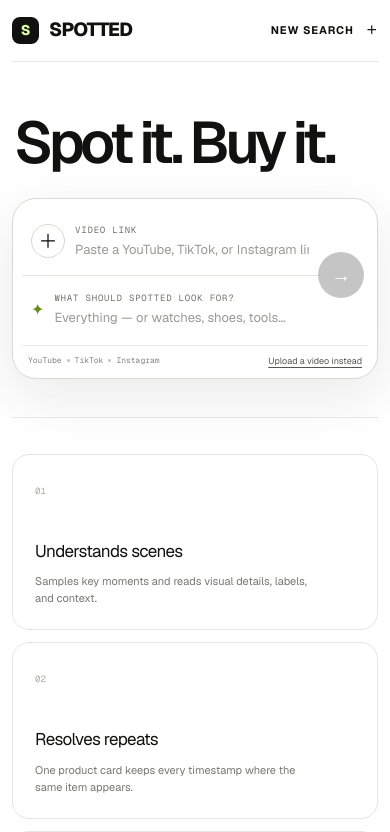
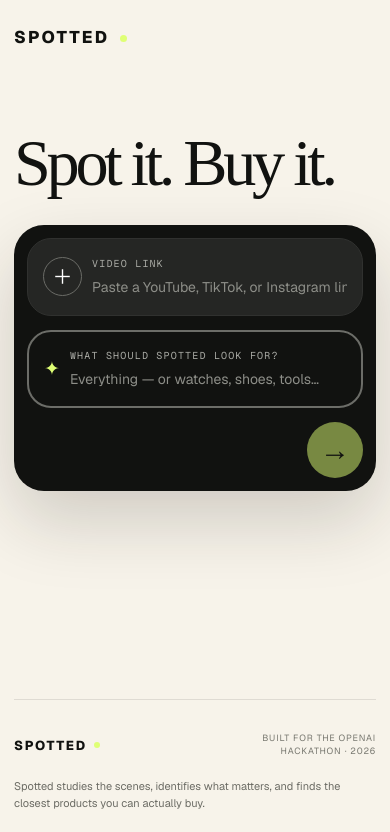
Before and after one commit to JacobButler121/no-name, a Next.js app: page / in a window 390 px wide. Shown: the top 832 px of the page. Built offline with nearby package versions, Linux system fonts and the light colour scheme.

Commit message:
Match landing page to Spotted campaign design

```diff
--- a/app/globals.css
+++ b/app/globals.css
@@ -109,3 +109,83 @@ footer p{margin:0;text-align:center;font-family:var(--font-geist-sans),Arial,san
   footer{min-height:145px;grid-template-columns:1fr auto;align-content:center}
   footer p{display:block;grid-column:1 / -1;grid-row:2;margin-top:19px;text-align:left}
 }
+
+/* Landing direction matched to the Spotted campaign artwork. */
+:root{--paper:#f7f3ea;--acid:#dfff75}
+body{background:var(--paper)}
+.app-shell{width:min(1580px,100%);min-height:100vh;display:flex;flex-direction:column;padding:0 54px}
+.topbar{height:108px;border-bottom:0}
+.hero-logo{gap:11px;font-size:22px;font-weight:780;letter-spacing:.16em}
+.hero-logo i,.footer-logo i{width:9px;height:9px;display:block;border-radius:50%;background:var(--acid)}
+.intro{padding:102px 0 54px}
+.intro h1{font-family:"Iowan Old Style",Baskerville,"Times New Roman",serif;font-size:clamp(78px,8vw,138px);line-height:.89;letter-spacing:-.065em;font-weight:400}
+.composer{width:min(1370px,100%);padding:27px;border:0;border-radius:48px;background:#111210;color:#fff;box-shadow:0 30px 70px rgba(32,27,20,.18)}
+.composer-fields{grid-template-columns:minmax(0,1.08fr) minmax(330px,.82fr) 78px;gap:18px}
+.prompt-field{min-height:100px;padding:18px 25px;border-radius:50px}
+.prompt-field-url{background:#252624;border:1px solid #30312f}
+.prompt-field-focus{background:transparent;border:2px solid #6c6d68}
+.prompt-field:focus-within{border-color:var(--acid);box-shadow:0 0 0 1px var(--acid)}
+.prompt-plus{width:47px;height:47px;flex-basis:47px;border-color:#6b6c67;background:transparent;color:#fff;font-size:24px}
+.prompt-plus:hover{background:#353633;border-color:#aaa9a3}
+.prompt-spark{color:var(--acid);font-size:19px}
+.prompt-copy{gap:8px}
+.prompt-copy label{color:#a9aaa4;font-size:10px;letter-spacing:.12em}
+.prompt-copy input{color:#fff;font-size:17px}
+.prompt-copy input::placeholder{color:#8d8e88}
+.prompt-copy input:focus-visible{outline:0}
+.prompt-mode{border-color:#62635e;color:#b5b6af;background:#1b1c1a;font-size:8px;padding:8px 10px}
+.composer-submit{width:72px;height:72px;background:var(--acid);color:#111210;font-size:30px}
+.composer-submit:hover:not(:disabled){background:#e8ff9a;transform:translateY(-2px)}
+.composer-submit:disabled{background:var(--acid);color:#111210;opacity:.5}
+.is-landing .composer-meta{display:none}
+.is-landing footer{margin-top:auto}
+.has-workspace .topbar{height:78px;border-bottom:1px solid var(--line)}
+.has-workspace .intro{padding:42px 0 30px}
+.has-workspace .intro h1{font-size:clamp(54px,5.5vw,86px)}
+.has-workspace .composer{margin-bottom:18px;padding:18px;border-radius:34px}
+.has-workspace .prompt-field{min-height:76px;padding:12px 18px}
+.has-workspace .prompt-plus{width:38px;height:38px;flex-basis:38px;font-size:19px}
+.has-workspace .composer-submit{width:56px;height:56px;font-size:23px}
+.has-workspace .composer-fields{grid-template-columns:minmax(0,1.08fr) minmax(320px,.82fr) 60px;gap:12px}
+.has-workspace .composer-meta{border-color:#333430}
+.has-workspace .platforms{color:#9d9e97}
+.has-workspace .platforms i{background:#5b5c57}
+.has-workspace .composer-links button{color:#d7d8d1}
+footer{margin-top:46px;border-top:1px solid rgba(17,18,16,.1)}
+.footer-logo{gap:7px;letter-spacing:.13em}
+.footer-logo i{width:6px;height:6px}
+
+@media(max-width:900px){
+  .app-shell{padding:0 24px}
+  .topbar{height:88px}
+  .intro{padding:70px 0 42px}
+  .intro h1{font-size:clamp(68px,12vw,104px)}
+  .composer{padding:20px;border-radius:38px}
+  .composer-fields{grid-template-columns:1fr 68px;gap:14px}
+  .prompt-field{min-height:86px}
+  .prompt-field-focus{grid-column:1;grid-row:2;border-top:2px solid #6c6d68}
+  .composer-submit{grid-column:2;grid-row:1 / span 2;width:62px;height:62px}
+  .has-workspace .composer-fields{grid-template-columns:1fr 58px}
+  .has-workspace .prompt-field-focus{border-top:2px solid #6c6d68}
+}
+
+@media(max-width:620px){
+  .app-shell{padding:0 14px}
+  .topbar{height:76px}
+  .hero-logo{font-size:17px;letter-spacing:.13em}
+  .hero-logo i{width:7px;height:7px}
+  .intro{padding:56px 0 32px}
+  .intro h1{font-size:clamp(56px,17vw,82px);line-height:.92}
+  .composer{padding:13px;border-radius:30px}
+  .composer-fields{grid-template-columns:1fr}
+  .prompt-field{min-height:78px;padding:13px 15px;border-radius:24px}
+  .prompt-field-focus{grid-column:1;grid-row:auto}
+  .prompt-plus{width:39px;height:39px;flex-basis:39px;font-size:20px}
+  .prompt-copy input{font-size:14px}
+  .composer-submit,.has-workspace .composer-submit{grid-column:1;grid-row:auto;width:56px;height:56px;justify-self:end}
+  .has-workspace .intro{padding:32px 0 23px}
+  .has-workspace .composer{padding:12px;border-radius:28px}
+  .has-workspace .composer-fields{grid-template-columns:1fr}
+  .has-workspace .prompt-field{min-height:72px}
+  footer{margin-top:34px}
+}
--- a/app/page.tsx
+++ b/app/page.tsx
@@ -507,10 +507,10 @@ export default function Home() {
   const currentBox = currentAppearance?.boundingBox;
 
   return (
-    <main className="app-shell">
+    <main className={`app-shell ${workspaceVisible ? "has-workspace" : "is-landing"}`}>
       <header className="topbar">
-        <button className="logo logo-button" type="button" onClick={() => void newSearch()} aria-label="Spotted home"><span className="logo-mark">S</span>Spotted</button>
-        <button className="header-action" onClick={() => void newSearch()}>New search <span>＋</span></button>
+        <button className="logo logo-button hero-logo" type="button" onClick={() => void newSearch()} aria-label="Spotted home"><span>Spotted</span><i aria-hidden="true" /></button>
+        {workspaceVisible && <button className="header-action" onClick={() => void newSearch()}>New search <span>＋</span></button>}
       </header>
 
       <section className="intro" id="top">
@@ -558,14 +558,6 @@ export default function Home() {
           <div><strong>{status === "blocked" ? "The platform blocked this link" : "The scan couldn’t start"}</strong><p>{error}</p></div>
           <button onClick={() => fileRef.current?.click()}>Upload video <span>↑</span></button>
         </div>
-      )}
-
-      {status === "idle" && (
-        <section className="honest-empty" aria-label="How Spotted works">
-          <article><span>01</span><h2>Understands scenes</h2><p>Samples key moments and reads visual details, labels, and context.</p></article>
-          <article><span>02</span><h2>Resolves repeats</h2><p>One product card keeps every timestamp where the same item appears.</p></article>
-          <article><span>03</span><h2>Searches with evidence</h2><p>Exact matches stay separate from alternatives and possible finds.</p></article>
-        </section>
       )}
 
       {workspaceVisible && (
@@ -620,7 +612,7 @@ export default function Home() {
       )}
 
       {workspaceVisible && <button className="mobile-toggle" onClick={() => setMobileResults((value) => !value)}>{mobileResults ? "Show video" : `Show ${mainProducts.length} matches`} <span>↗</span></button>}
-      <footer><div className="logo footer-logo"><span className="logo-mark">S</span>Spotted</div><p>Spotted studies the scenes, identifies what matters, and finds the closest products you can actually buy.</p><span>Built for the OpenAI hackathon · 2026</span></footer>
+      <footer><div className="logo footer-logo"><span>Spotted</span><i aria-hidden="true" /></div><p>Spotted studies the scenes, identifies what matters, and finds the closest products you can actually buy.</p><span>Built for the OpenAI hackathon · 2026</span></footer>
     </main>
   );
 }
```
Also changed, not shown: 1 other file (tests, documents, lock files or other folders).
